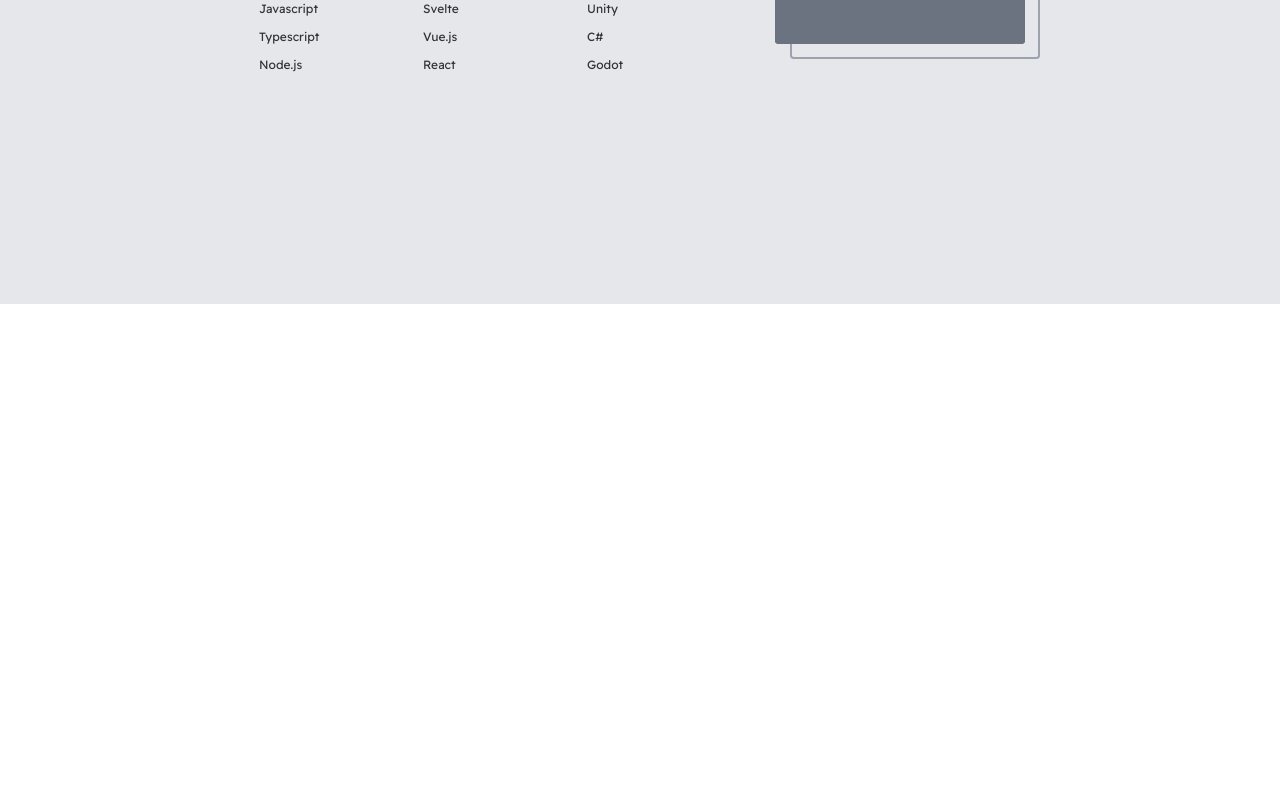
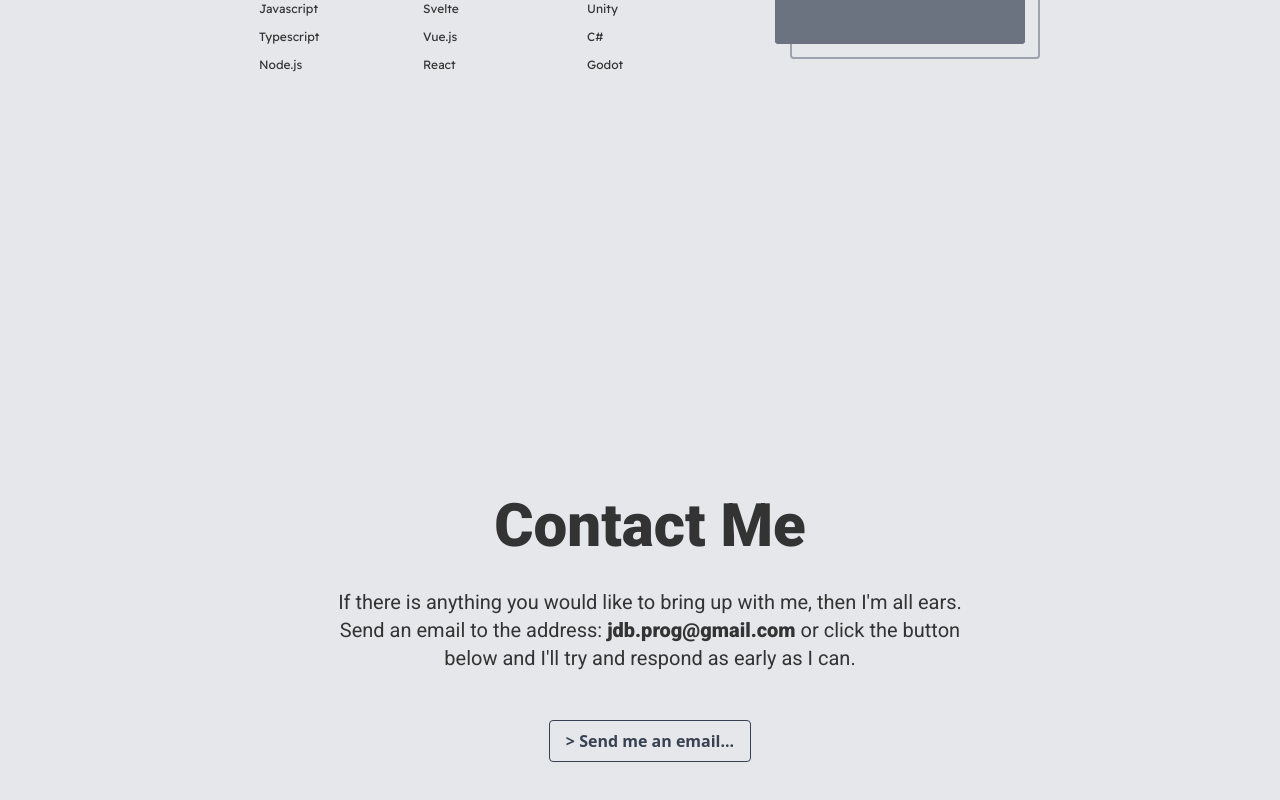
Before and after one commit to JeremiasBulanadi/CV-site, a Svelte app: page / in a window 1280 px wide. Shown: the part 1318-2118 px from the top of the page. Before the commit the page ends 1622 px from the top, so only its background shows below. Built offline with nearby package versions, Linux system fonts and the light colour scheme.

Commit message:
Added Contact section

```diff
--- a/src/App.svelte
+++ b/src/App.svelte
@@ -2,6 +2,7 @@
 	import Navbar from './components/Navbar.svelte';
 	import Intro from './components/Intro.svelte';
 	import About from './components/About.svelte';
+	import Contact from './components/Contact.svelte';
 	import IconBar from './components/IconBar.svelte';
 
 	import { onMount } from 'svelte';
@@ -22,6 +23,7 @@
 		<div class="container flex flex-col justify-center items-center">
 			<Intro/>
 			<About/>
+			<Contact/>
 		</div>
 
 		{#if firstLoaded}
--- /dev/null
+++ b/src/components/Contact.svelte
@@ -0,0 +1,27 @@
+<script>
+
+</script>
+
+<section id="Contact" class="flex flex-col justify-center items-center">
+    <h1 class="mb-8 font-extrabold font-roboto text-6xl">
+        Contact Me
+    </h1>
+    <p class="text-center max-w-2xl font-roboto text-xl">
+        If there is anything you would like to bring up
+        with me, then I'm all ears. Send an email to
+        the address: <span class="font-extrabold hover:text-indigo-500 transition">jdb.prog@gmail.com</span> or click the button
+        below and I'll try and respond as early as I can.
+    </p>
+    <a href="mailto:jdb.prog@gmail.com">
+        <button class="mt-12 bg-transparent hover:bg-gray-700 text-gray-700 font-semibold hover:text-white py-2 px-4 border border-gray-700 hover:border-transparent rounded transition">
+            > Send me an email...
+        </button>
+    </a>
+</section>
+
+<style>
+    section {
+        padding-top: 15vw;
+        padding-bottom: 20vw;
+    }
+</style>
```
